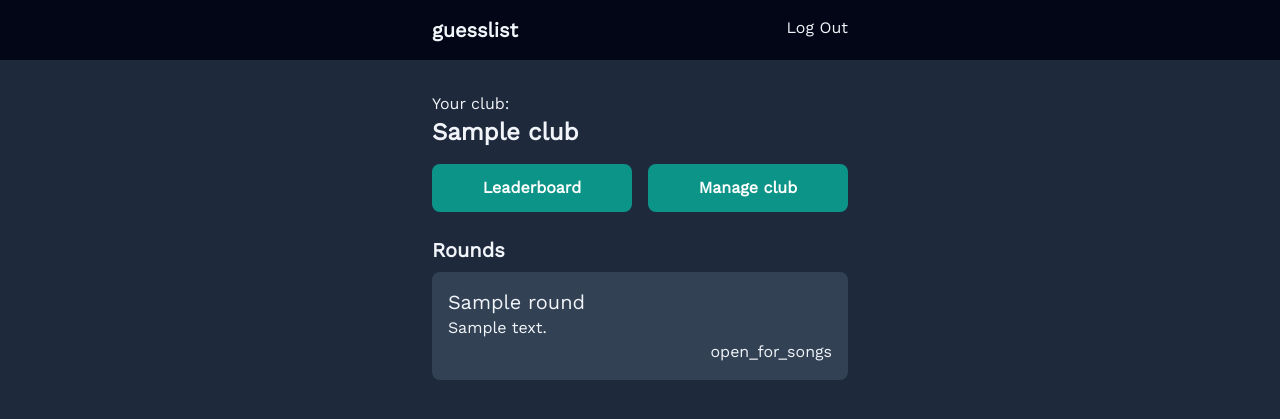
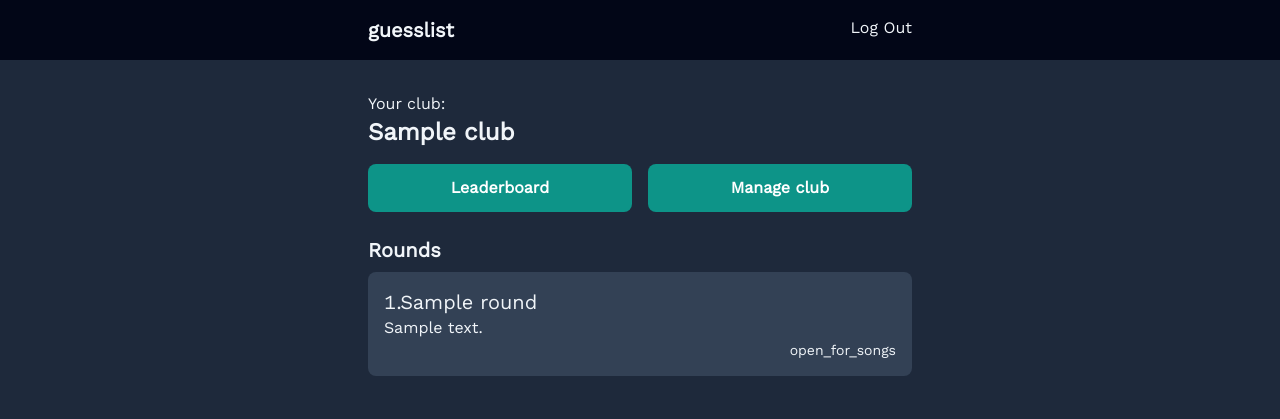
Before and after one commit to jaholgate/guesslist-public, a Flask app: template guesslist/templates/index.html in a window 1280 px wide. Shown: the top 419 px of the page. Run offline with Flask 3, Linux system fonts and the light colour scheme; the visitor is signed in with stand-in values (Sample User, id 1); data comes from the database, SQL or seed files in the repository; the template is opened without the code that fills it: most values are stand-ins (such as "Sample title", 1, 10 or a date in 2020); style sheets or scripts are compiled from the project's sources.

Commit message:
Styling: max-width, points tables, round list styling
Former-commit-id: b6d3d84218c9f89d6e4e6e49853324705c142ee5

```diff
--- a/guesslist/templates/base.html
+++ b/guesslist/templates/base.html
@@ -16,7 +16,7 @@
 </head>
 <body class="bg-slate-800 text-slate-100">
     <header class="bg-slate-950 mb-4">
-        <nav class="max-w-md mx-auto flex justify-between p-4">
+        <nav class="max-w-xl mx-auto flex justify-between p-4">
             <h1 class="text-xl font-bold">
                 <a href='{{ url_for("index.index") }}'>guesslist</a>
             </h1>
@@ -36,7 +36,7 @@
             </ul>
         </nav>
     </header>
-    <main class="max-w-md mx-auto bg-slate-800 p-4">
+    <main class="max-w-xl mx-auto bg-slate-800 p-4">
         {% block header %}
         {% endblock header %}
         {% for message in get_flashed_messages() %}<div class="flash">{{ message }}</div>{% endfor %}
--- a/guesslist/templates/club/leaderboard.html
+++ b/guesslist/templates/club/leaderboard.html
@@ -9,15 +9,15 @@
 {% endblock header %}
 {% block content %}
     <h2 class="text-lg my-4">{{ club.name }}</h2>
-    <table class="table-auto w-full text-left border-collapse border border-slate-600">
+    <table class="w-full text-left border-collapse border border-slate-600">
         <tr class="bg-slate-700">
             <th class="border border-slate-600 p-2">Player</th>
-            <th class="border border-slate-600 p-2">Score</th>
+            <th class="border border-slate-600 p-2 w-16 text-right">Score</th>
         </tr>
         {% for user in users %}
             <tr>
                 <td class="border border-slate-600 p-2">{{ user['username'] }}</td>
-                <td class="border border-slate-600 p-2">{{ user['score'] }}</td>
+                <td class="border border-slate-600 p-2 w-16 text-right">{{ user['score'] }}</td>
             </tr>
         {% endfor %}
     </table>
--- a/guesslist/templates/index.html
+++ b/guesslist/templates/index.html
@@ -33,7 +33,7 @@
         <p class="font-light">Your club:</p>
         <h2 class="text-2xl font-bold mb-4">{{ club.name }}</h2>
         <!-- If club admin -->
-        <ul class="flex space-x-4 mb-6">
+        <ul class="flex flex-col space-y-4 md:flex-row md:space-x-4 md:space-y-0 mb-6">
             <li class="grow">
                 <a class="btn-primary"
                    href="{{ url_for('club.leaderboard', id=club['id']) }}">Leaderboard</a>
@@ -47,18 +47,18 @@
         </ul>
         {% if rounds %}
             <h3 class="text-xl font-bold mb-2">Rounds</h3>
-            <ol>
+            <ol class="list-decimal list-inside">
                 {% for round in rounds %}
-                    <li class="bg-slate-700 hover:bg-slate-600 mb-4 rounded-lg">
-                        <a class="block p-4" href="{{ url_for('round.view', id=round['id']) }}">
-                            <h4 class="text-xl">{{ round['name'] }}</h4>
-                            <p>{{ round['description'] }}</p>
-                            <p class="text-right">{{ round['status'] }}</p>
+                    <a class="block" href="{{ url_for('round.view', id=round['id']) }}">
+                        <li class="bg-slate-700 hover:bg-slate-600 p-4 mb-4 rounded-lg text-xl">
+                            <h4 class="inline -ml-2">{{ round['name'] }}</h4>
+                            <p class="text-base">{{ round['description'] }}</p>
+                            <p class="text-sm text-right">{{ round['status'] }}</p>
                             <!-- {% if g.user['id'] == club['admin_id'] %}
 						<a class="action" href="{{ url_for('club.manage', id=club['id']) }}">Manage</a>
-                    {% endif %} -->
-                        </a>
-                    </li>
+{% endif %} -->
+                        </li>
+                    </a>
                 {% endfor %}
             </ol>
         {% endif %}
```
Also changed, not shown: guesslist/templates/round/view.html (+4 -4 lines).
